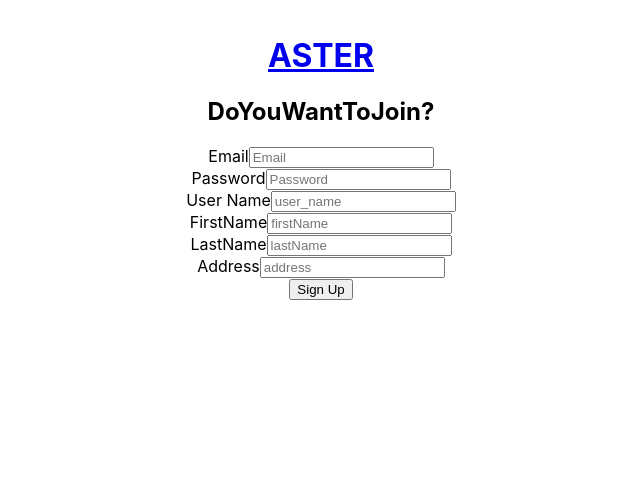
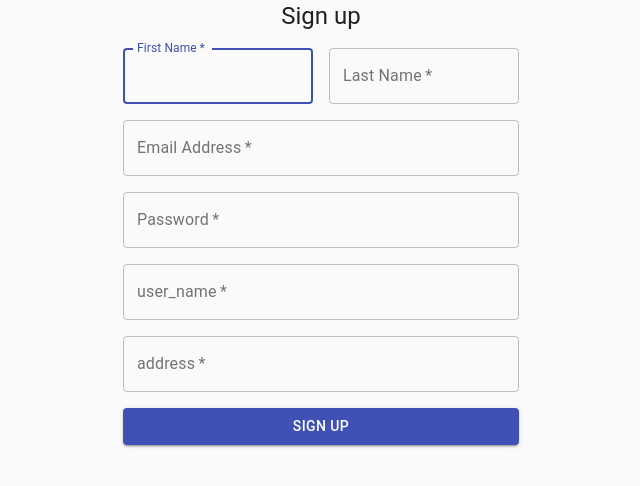
Before and after one commit to leonnfang/Aster, a React (Create React App) app in the folder src/main/frontend/: page /floristregister in a window 1280 px wide. Shown: the top 486 px of the page, without its empty margins (319-959 px from the left). Built offline with nearby package versions, Linux system fonts and the light colour scheme.

Commit message:
changes to UI and register axios

```diff
--- a/src/main/frontend/src/Page/FloristLogin.js
+++ b/src/main/frontend/src/Page/FloristLogin.js
@@ -1,7 +1,29 @@
 import React, {Component} from 'react'
 import './style.css'
+import { Form } from 'reactstrap'
+import Button from '@material-ui/core/Button';
+import TextField from '@material-ui/core/TextField';
+import {makeStyles} from "@material-ui/core/styles";
 
-import { Button, Form, FormGroup, Label, Input } from 'reactstrap'
+const classes = makeStyles((theme) => ({
+    paper: {
+        marginTop: theme.spacing(8),
+        display: 'flex',
+        flexDirection: 'column',
+        alignItems: 'center',
+    },
+    avatar: {
+        margin: theme.spacing(1),
+        backgroundColor: theme.palette.secondary.main,
+    },
+    form: {
+        width: '100%', // Fix IE 11 issue.
+        marginTop: theme.spacing(1),
+    },
+    submit: {
+        margin: theme.spacing(3, 0, 2),
+    },
+}));
 
 export class FloristLogin extends Component{
     render(){
@@ -11,20 +33,45 @@
                     <a href='/'>ASTER</a>
                 </h1>
                 <h2 className="text-center">Welcome</h2>
-                <FormGroup>
-                    <Label>Email</Label>
-                    <Input type="email" placeholder="Email"/>
-                </FormGroup>
-                <FormGroup>
-                    <Label>Password</Label>
-                    <Input type="password" placeholder="Password"/>
-                </FormGroup>
-                <FormGroup>
-                    <Button className="btn-lg btn-dark btn-block">Log in</Button>
-                </FormGroup>
-                <FormGroup>
-                    <Button className="text-center" href="/floristregister">Register</Button>
-                </FormGroup>
+                <TextField
+                    variant="outlined"
+                    margin="normal"
+                    required
+                    fullWidth
+                    id="email"
+                    label="Email Address"
+                    name="email"
+                    autoComplete="email"
+                    autoFocus
+                />
+                <TextField
+                    variant="outlined"
+                    margin="normal"
+                    required
+                    fullWidth
+                    name="password"
+                    label="Password"
+                    type="password"
+                    id="password"
+                    autoComplete="current-password"
+                />
+                <Button
+                    type="submit"
+                    variant="contained"
+                    color="primary"
+                    className={classes.submit}
+                >
+                    Sign In
+                </Button>
+                <Button
+                    type="submit"
+                    variant="contained"
+                    color="secondary"
+                    className={classes.submit}
+                    href= "/floristregister"
+                >
+                    Register
+                </Button>
             </Form>
         )
     }
--- a/src/main/frontend/src/Page/FloristRegister.js
+++ b/src/main/frontend/src/Page/FloristRegister.js
@@ -1,44 +1,171 @@
 import React, {Component} from 'react'
 import './style.css'
+import { makeStyles } from '@material-ui/core/styles';
+import Button from '@material-ui/core/Button';
+import { Form, FormGroup, Label, Input } from 'reactstrap';
+import Grid from '@material-ui/core/Grid';
+import TextField from '@material-ui/core/TextField';
+import FormControlLabel from '@material-ui/core/FormControlLabel';
+import Checkbox from '@material-ui/core/Checkbox';
+import Container from '@material-ui/core/Container';
+import CssBaseline from '@material-ui/core/CssBaseline';
+import Typography from '@material-ui/core/Typography';
+import Avatar from '@material-ui/core/Avatar';
+import LockOutlinedIcon from '@material-ui/icons/LockOutlined';
+import axios from 'axios';
 
-import { Button, Form, FormGroup, Label, Input } from 'reactstrap'
+const classes = makeStyles((theme) => ({
+    paper: {
+        marginTop: theme.spacing(8),
+        display: 'flex',
+        flexDirection: 'column',
+        alignItems: 'center',
+    },
+    avatar: {
+        margin: theme.spacing(1),
+        backgroundColor: theme.palette.secondary.main,
+    },
+    form: {
+        width: '100%', // Fix IE 11 issue.
+        marginTop: theme.spacing(3),
+    },
+    submit: {
+        margin: theme.spacing(3, 0, 2),
+    },
+}));
+
 
 export class FloristRegister extends Component{
+    constructor(props) {
+        super(props);
+
+        this.state = {
+            user_name: '',
+            firstName: '',
+            lastName: '',
+            email: '',
+            password: '',
+            address: ''
+        }
+    }
+    changeHandler = (e) => {
+        this.setState({[e.target.name]: e.target.value})
+    }
+    submitHandler = (e) => {
+        e.preventDefault()
+        console.log(this.state)
+        axios.post('http://localhost:8080/florist/add', this.state)
+            .then(response => {
+                console.log(response)
+                })
+            .catch(error => {
+                console.log(error)
+            })
+
+    }
     render(){
+        const { user_name, firstName, lastName, email, password, address} = this.state
         return(
-            <Form className="login-form">
-                <h1>
-                    <a href='/'>ASTER</a>
-                </h1>
-                <h2 className="text-center">DoYouWantToJoin?</h2>
-                <FormGroup>
-                    <Label>Email</Label>
-                    <Input type="email" placeholder="Email"/>
-                </FormGroup>
-                <FormGroup>
-                    <Label>Password</Label>
-                    <Input type="password" placeholder="Password"/>
-                </FormGroup>
-                <FormGroup>
-                    <Label>User Name</Label>
-                    <Input type="user_name" placeholder="user_name"/>
-                </FormGroup>
-                <FormGroup>
-                    <Label>FirstName</Label>
-                    <Input type="firstName" placeholder="firstName"/>
-                </FormGroup>
-                <FormGroup>
-                    <Label>LastName</Label>
-                    <Input type="lastName" placeholder="lastName"/>
-                </FormGroup>
-                <FormGroup>
-                    <Label>Address</Label>
-                    <Input type="address" placeholder="address"/>
-                </FormGroup>
-                <FormGroup>
-                    <Button className="btn-lg btn-dark btn-block">Sign Up</Button>
-                </FormGroup>
-            </Form>
+            <Container component="main" maxWidth="xs">
+                <CssBaseline />
+                <div className={classes.paper}>
+                    <Typography component="h1" variant="h5">
+                        Sign up
+                    </Typography>
+                    <form className={classes.form} noValidate onSubmit={this.submitHandler}>
+                        <Grid container spacing={2}>
+                            <Grid item xs={12}></Grid>
+                            <Grid item xs={12} sm={6}>
+                                <TextField
+                                    name="firstName"
+                                    variant="outlined"
+                                    required
+                                    fullWidth
+                                    id="firstName"
+                                    label="First Name"
+                                    value = {firstName}
+                                    autoFocus
+                                    onChange={this.changeHandler}
+                                />
+                            </Grid>
+                            <Grid item xs={12} sm={6}>
+                                <TextField
+                                    variant="outlined"
+                                    required
+                                    fullWidth
+                                    id="lastName"
+                                    label="Last Name"
+                                    name="lastName"
+                                    value = {lastName}
+                                    onChange={this.changeHandler}
+                                />
+                            </Grid>
+                            <Grid item xs={12}>
+                                <TextField
+                                    variant="outlined"
+                                    required
+                                    fullWidth
+                                    id="email"
+                                    label="Email Address"
+                                    name="email"
+                                    value = {email}
+                                    onChange={this.changeHandler}
+                                />
+                            </Grid>
+                            <Grid item xs={12}>
+                                <TextField
+                                    variant="outlined"
+                                    required
+                                    fullWidth
+                                    name="password"
+                                    label="Password"
+                                    type="password"
+                                    id="password"
+                                    value = {password}
+                                    onChange={this.changeHandler}
+                                />
+                            </Grid>
+                            <Grid item xs={12}>
+                                <TextField
+                                    variant="outlined"
+                                    required
+                                    fullWidth
+                                    name="user_name"
+                                    label="user_name"
+                                    type="user_name"
+                                    id="user_name"
+                                    value = {user_name}
+                                    onChange={this.changeHandler}
+                                />
+                            </Grid>
+                            <Grid item xs={12}>
+                                <TextField
+                                    variant="outlined"
+                                    required
+                                    fullWidth
+                                    name="address"
+                                    label="address"
+                                    type="address"
+                                    id="address"
+                                    value = {address}
+                                    onChange={this.changeHandler}
+                                />
+                            </Grid>
+                            <Grid item xs={12}>
+                            </Grid>
+                        </Grid>
+                        <Button
+                            type="submit"
+                            fullWidth
+                            variant="contained"
+                            color="primary"
+                            className={classes.submit}
+                        >
+                            Sign Up
+                        </Button>
+                    </form>
+                </div>
+            </Container>
         )
     }
 }
```
